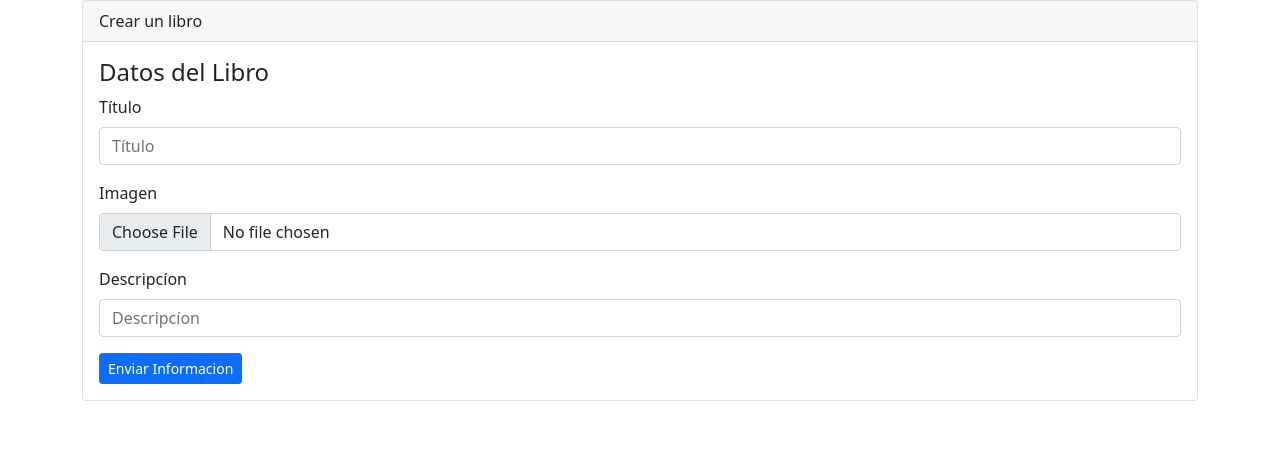
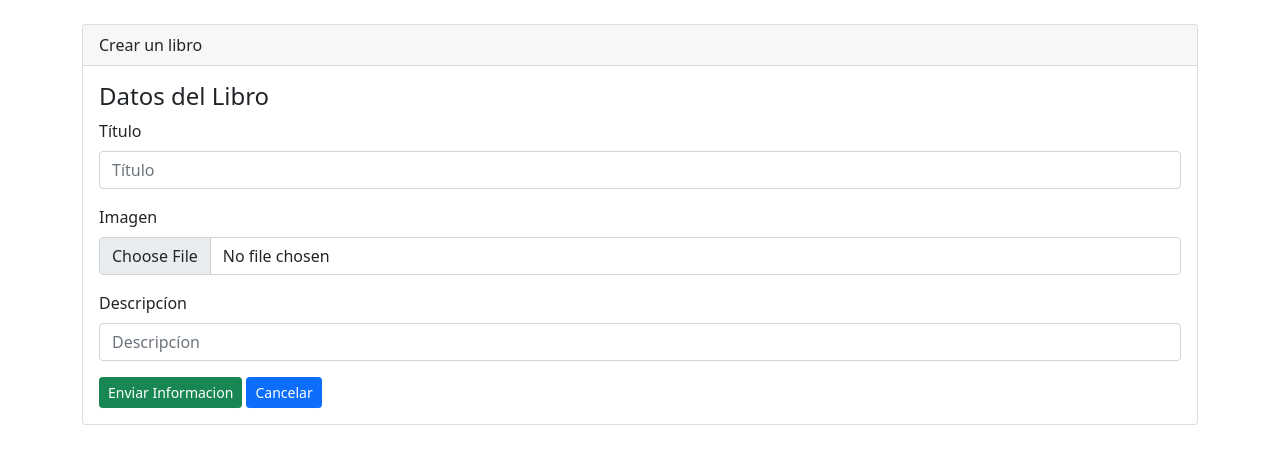
Before and after one commit to Desarrollo13/crud_django_2, a Django app: page /libros/crear in a window 1280 px wide. Shown: the part 56-520 px from the top of the page. Run offline with Django 4.2, Linux system fonts and the light colour scheme; parts of the project's set-up code (start-up, migrations or seed data) failed here and were passed over; some libraries are stand-ins or nearby versions.

Commit message:
proyecto completo

```diff
--- a/sistema/templates/base.html
+++ b/sistema/templates/base.html
@@ -32,6 +32,7 @@
 <div class="container">
  <div class="row">
   <div class="col-12">
+      <br>
    {% block contenido %} {% endblock %}
   </div>
  </div>
--- a/sistema/templates/libros/form.html
+++ b/sistema/templates/libros/form.html
@@ -13,6 +13,9 @@
  </div>
  <div class="col-12 help-text">{{campo.errors}}</div>
  {% endfor %}
- <input class="btn btn-primary btn-sm " href="#" role="button" type="submit" value="Enviar Informacion"> </input>
+ <input class="btn btn-success btn-sm " href="#" role="button" type="submit" value="Enviar Informacion"> </input>
+ <a class="btn btn-primary btn-sm" href="{% url 'libros' %}" >Cancelar</a>
+
+
 
 </form>
```
